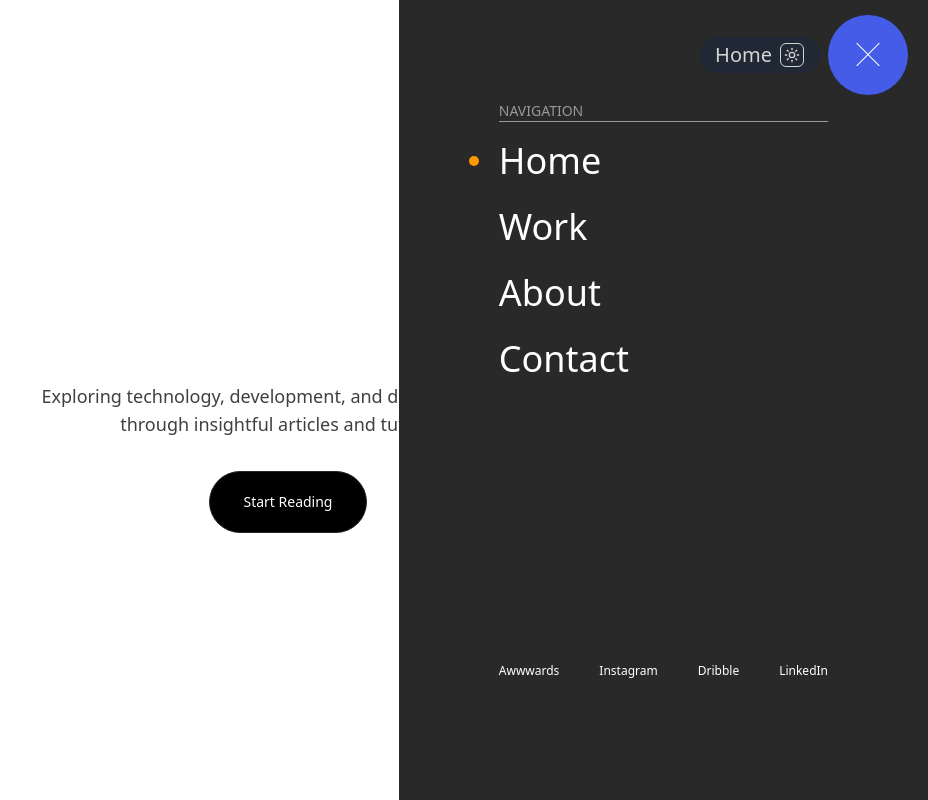
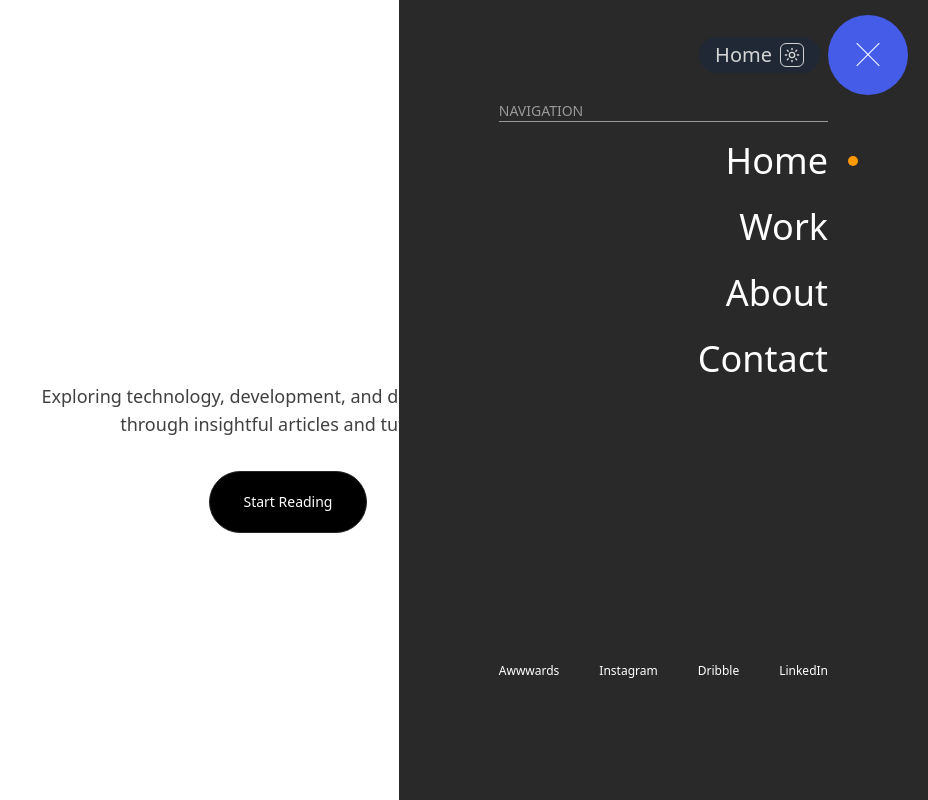
Before and after one commit to Nalindadsn/chanaka-fernando, a Next.js app: page / in a window 1280 px wide. Both pictures are taken after a click on the element 1220 px from the left and 55 px from the top of the page. Shown: the top 800 px of the page, without its empty margins (352-1280 px from the left). Built offline with nearby package versions, Linux system fonts and the light colour scheme.

Commit message:
add data2

```diff
--- a/src/components/header/nav/Link/index.jsx
+++ b/src/components/header/nav/Link/index.jsx
@@ -1,16 +1,31 @@
-import styles from './style.module.scss';
-import Link from 'next/link';
-import { motion } from 'framer-motion';
-import { slide, scale } from '../../anim';
+import styles from "./style.module.scss";
+import Link from "next/link";
+import { motion } from "framer-motion";
+import { slide, scale } from "../../anim";
 
-export default function Index({data, isActive, setSelectedIndicator}) {
+export default function Index({ data, isActive, setSelectedIndicator }) {
+  const { title, href, index } = data;
 
-    const { title, href, index} = data;
-
-    return (
-      <motion.div className={styles.link} onMouseEnter={() => {setSelectedIndicator(href)}} custom={index} variants={slide} initial="initial" animate="enter" exit="exit">
-        <motion.div variants={scale} animate={isActive ? "open" : "closed"} className={styles.indicator}></motion.div>
-        <Link href={href}>{title}</Link>
-      </motion.div>
-    )
-  }
+  return (
+    <motion.div
+      className={styles.link}
+      onMouseEnter={() => {
+        setSelectedIndicator(href);
+      }}
+      custom={index}
+      variants={slide}
+      initial="initial"
+      animate="enter"
+      exit="exit"
+    >
+      <motion.div
+        variants={scale}
+        animate={isActive ? "open" : "closed"}
+        className={styles.indicator}
+      ></motion.div>
+      <Link href={href} className="flex justify-end w-full">
+        {title}
+      </Link>
+    </motion.div>
+  );
+}
--- a/src/components/header/nav/Link/style.module.scss
+++ b/src/components/header/nav/Link/style.module.scss
@@ -10,6 +10,6 @@
         background-color: rgb(255, 153, 0);
         border-radius: 50%;
         position: absolute;
-        left: -30px;
+        right: -30px;
     }
 }
```
